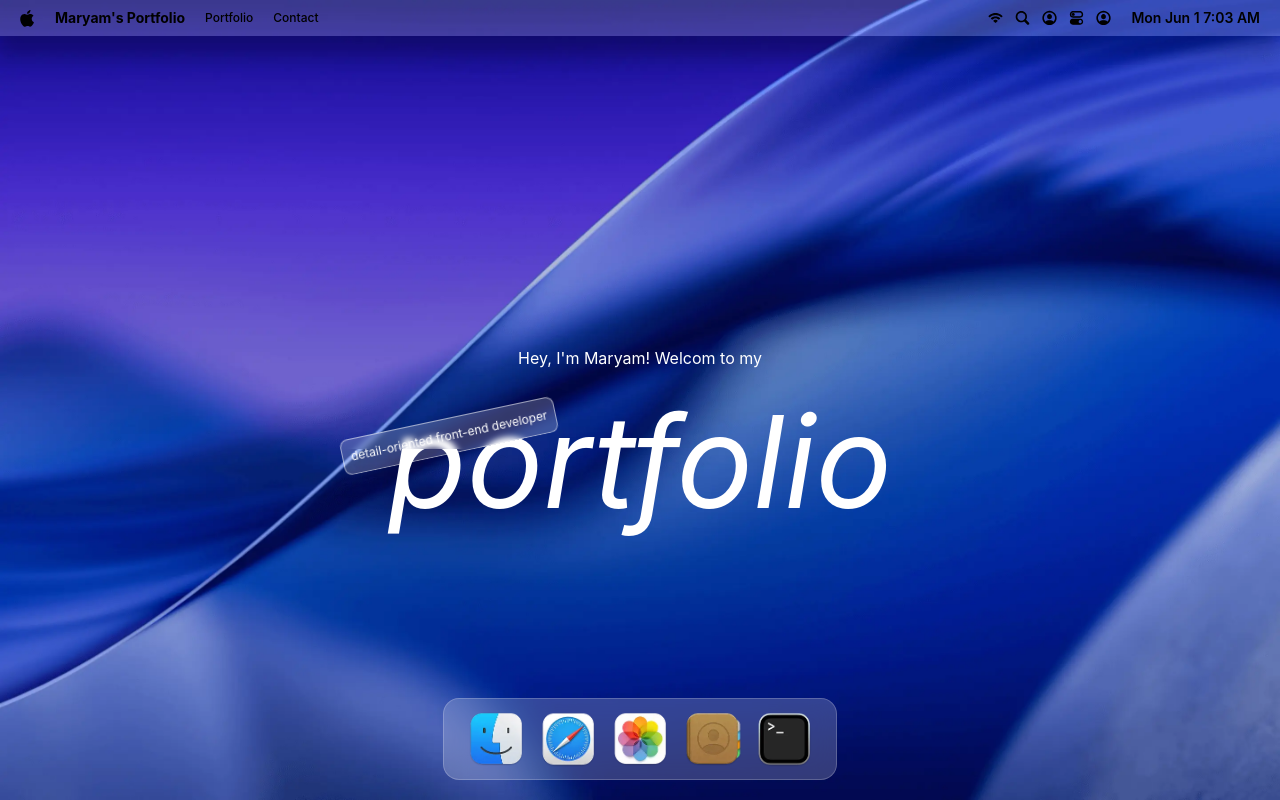
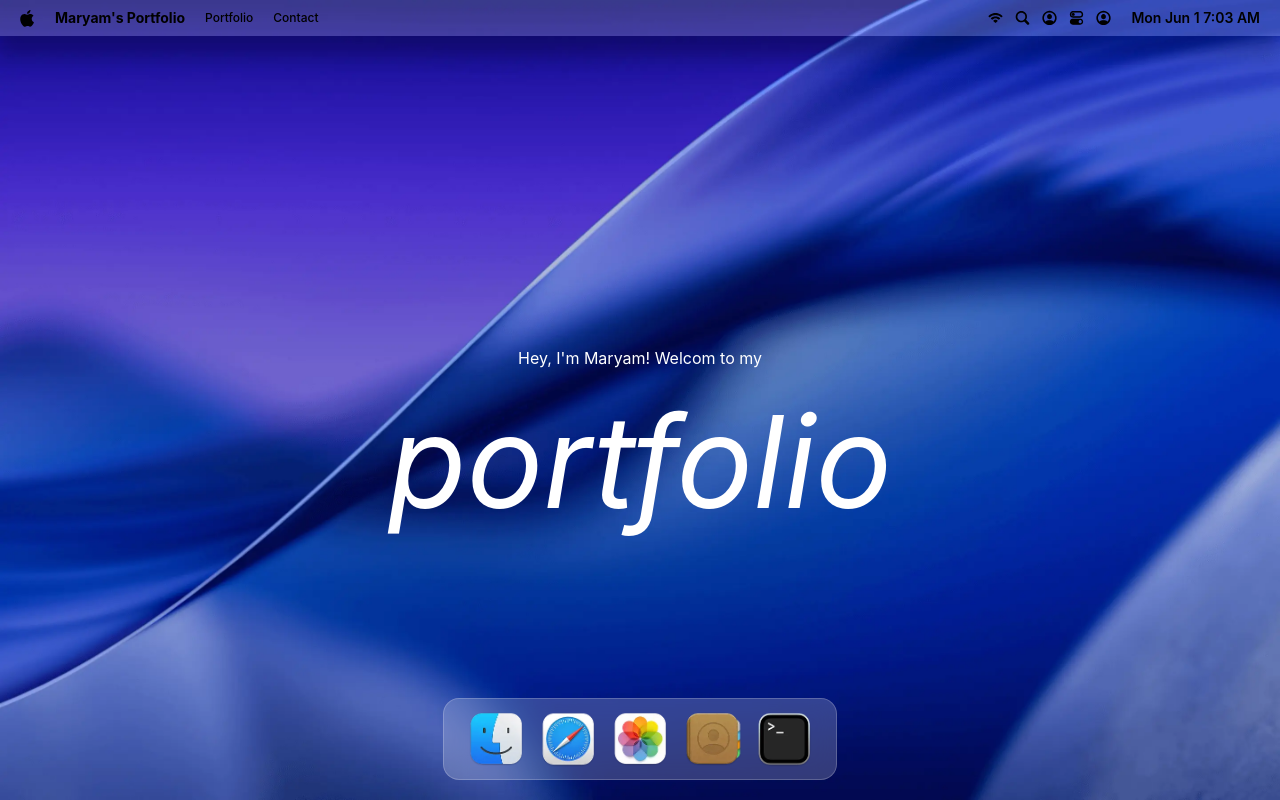
Before and after one commit to mariacnru/Macfolio, a React (Vite) app: page / in a window 1280 px wide. Built offline with nearby package versions, Linux system fonts and the light colour scheme.

Commit message:
image path changed

```diff
--- a/package.json
+++ b/package.json
@@ -7,7 +7,9 @@
     "dev": "vite",
     "build": "vite build",
     "lint": "eslint .",
-    "preview": "vite preview"
+    "preview": "vite preview",
+    "predeploy": "npm run build",
+    "deploy": "gh-pages -d dist"
   },
   "dependencies": {
     "@gsap/react": "^2.1.2",
@@ -31,6 +33,7 @@
     "eslint": "^10.3.0",
     "eslint-plugin-react-hooks": "^7.1.1",
     "eslint-plugin-react-refresh": "^0.5.2",
+    "gh-pages": "^6.3.0",
     "globals": "^17.6.0",
     "vite": "^8.0.12"
   }
--- a/src/components/Navbar.jsx
+++ b/src/components/Navbar.jsx
@@ -8,7 +8,12 @@ function Navbar({ setContactMe, setWorks }) {
   return (
     <nav className="flex items-center justify-between px-5 py-2">
       <div className="flex items-center gap-5">
-        <img src="/images/logo.svg" alt="logo" width={15} height={15} />
+        <img
+          src="/Macfolio/images/logo.svg"
+          alt="logo"
+          width={15}
+          height={15}
+        />
 
         <p className="font-bold text-sm">Maryam's Portfolio</p>
 
--- a/src/components/Welcome.jsx
+++ b/src/components/Welcome.jsx
@@ -25,12 +25,7 @@ function Welcome() {
       </p>
       <p className="text-sm sm:text-base">Hey, I'm Maryam! Welcom to my</p>
 
-      <h1 className="mt-7 relative">
-        <span className="text-7xl sm:text-9xl italic block">portfolio</span>
-        <span className="absolute top-5 -left-12 -rotate-12 bg-white/20 backdrop-blur-[3px] border border-white/50 p-2 rounded-lg text-[12px]">
-          detail-oriented front-end developer
-        </span>
-      </h1>
+      <h1 className="mt-7 text-7xl sm:text-9xl italic relative">portfolio</h1>
     </section>
   );
 }
--- a/vite.config.js
+++ b/vite.config.js
@@ -10,4 +10,5 @@ export default defineConfig({
     tailwindcss(),
     babel({ presets: [reactCompilerPreset()] }),
   ],
+  base: "/Macfolio/",
 });
```
Also changed, not shown: 1 other file (tests, documents, lock files or other folders).
